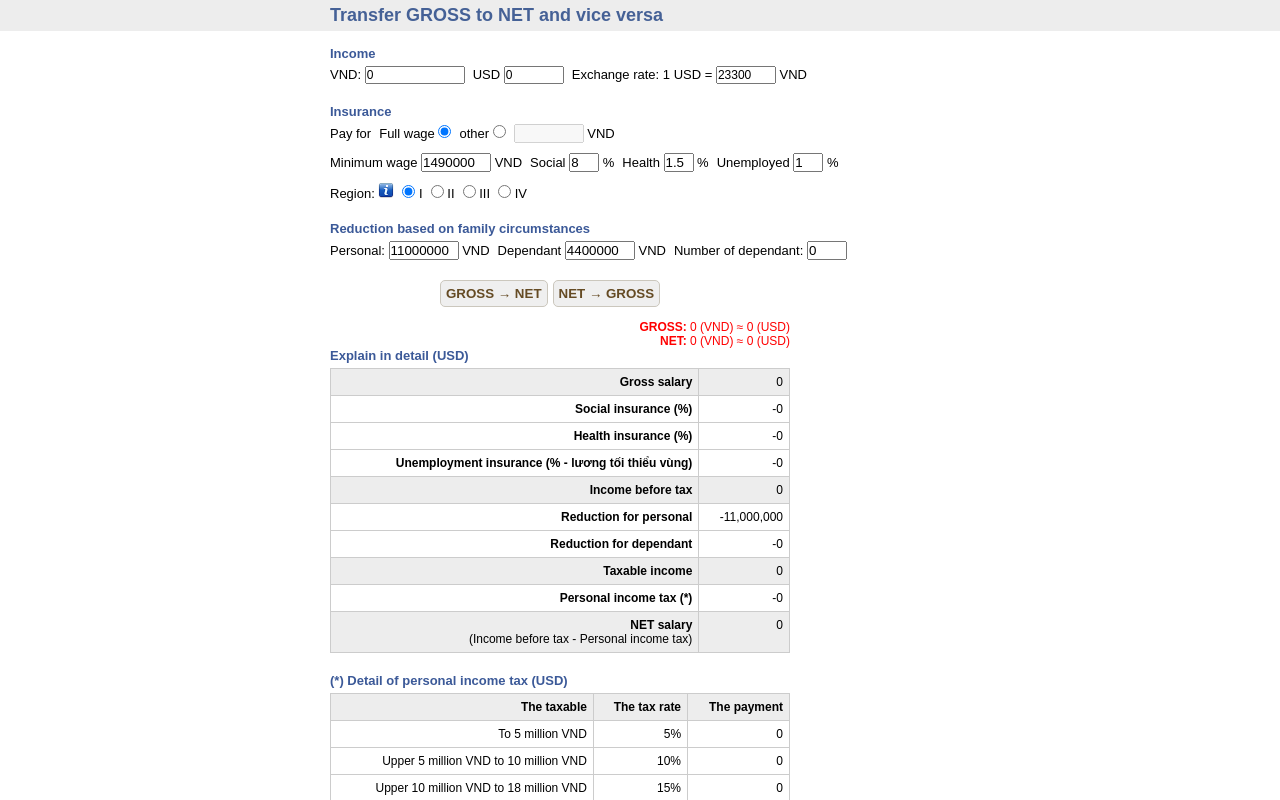
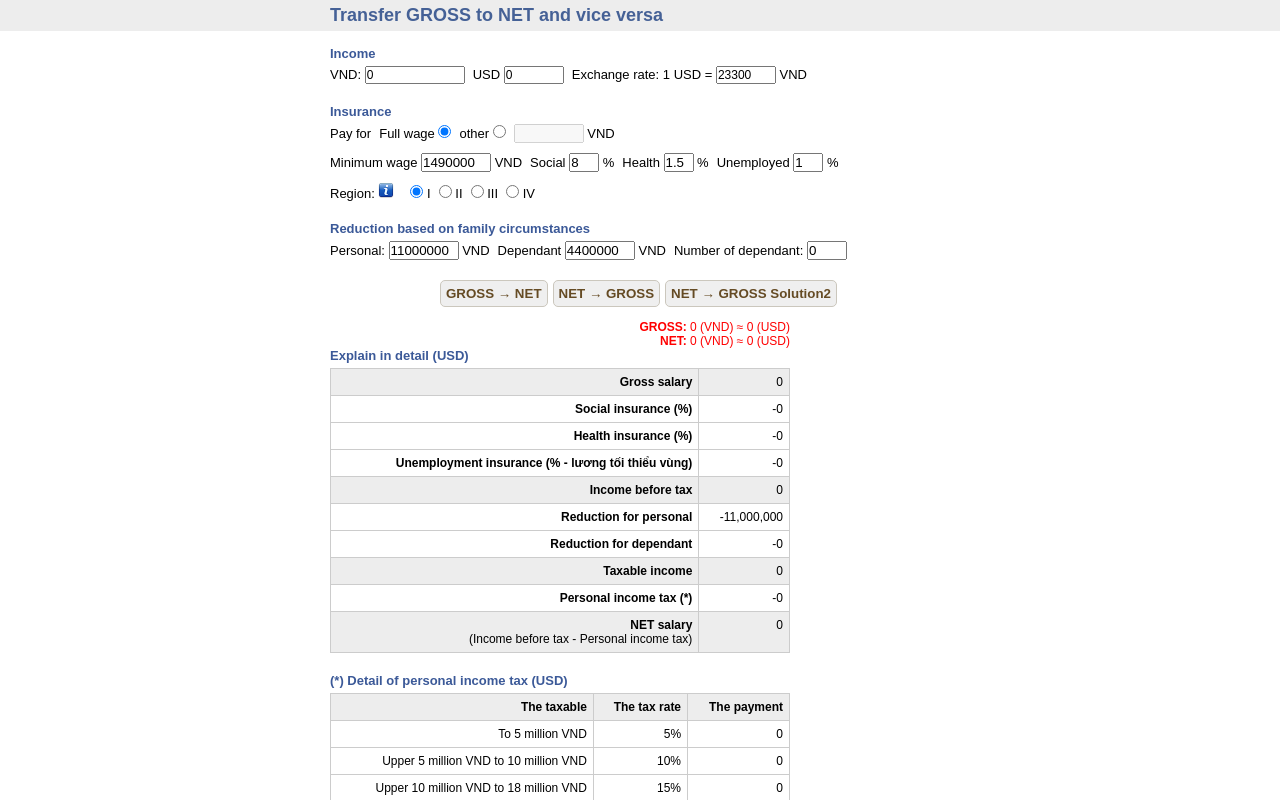
Before and after one commit to Tan-Tran/calculate_salary, a React (Create React App) app: page / in a window 1280 px wide. Shown: the top 800 px of the page. Built offline with nearby package versions, Linux system fonts and the light colour scheme.

Commit message:
update solution 2

```diff
--- a/src/App.js
+++ b/src/App.js
@@ -25,9 +25,58 @@ function App() {
     });
   }
 
-  console.log(calculateNetToGrossByFormula({income: values.income, insurance: values.insurance, reduction: values.reduction}))
+  const[detailData, setDetailData] = useState(initialResult)
 
-  const[detailData, setDetailData] = useState(initialResult)
+  const calculateNetToGrossSolution2 = ({income, insurance, reduction}) =>{
+    const {totalGrossSalary,
+      socialInsurance,
+      healthInsurance,
+      unEmployedInsurance,
+      incomeBeforeTax,
+      taxableIncome,
+      detailPersonIncomeTax,
+      personalIncomeTax,
+      netSalary,
+      grossSalaryUsd,
+      netSalaryUsd,
+      socialInsuranceEmployerPay,
+      healthInsuranceEmployerPay,
+      unEmployedInsuranceEmployerPay
+    } = calculateNetToGrossByFormula({income: income, insurance: insurance, reduction: reduction})
+    setDetailData((previous) =>{
+      return{
+        ...previous,
+        explainDetail:{
+          grossSalary: totalGrossSalary,
+          socialInsurance: socialInsurance,
+          healthInsurance: healthInsurance,
+          unEmployedInsurance: unEmployedInsurance,
+          incomeBeforeTax: incomeBeforeTax,
+          taxableIncome: taxableIncome,
+          personalIncomeTax: personalIncomeTax,
+          netSalary: netSalary,
+          grossSalaryUsd: grossSalaryUsd,
+          netSalaryUsd: netSalaryUsd,
+          socialPercent: insurance.socialPercent,
+          healthPercent: insurance.healthPercent,
+          unEmployedPercent: insurance.unEmployedPercent,
+          reductionPersonal: +reduction.reductionPersonal,
+          reductionDependant: reduction.reductionDependant * reduction.numberOfDependent,
+        },
+        personIncomeTaxDetail: detailPersonIncomeTax,
+        employerPay: {
+          grossSalary: totalGrossSalary,
+          socialPercent: totalInsurancePercent.socialPercent - insurance.socialPercent,
+          socialInsurance: socialInsuranceEmployerPay,
+          healthPercent: totalInsurancePercent.healthPercent - insurance.healthPercent,
+          healthInsurance: healthInsuranceEmployerPay,
+          unEmployedPercent: totalInsurancePercent.unEmployedPercent - insurance.unEmployedPercent,
+          unEmployedInsurance: unEmployedInsuranceEmployerPay,
+          total: totalGrossSalary + socialInsuranceEmployerPay + healthInsuranceEmployerPay + unEmployedInsuranceEmployerPay
+        }
+      }
+    })
+  }
 
   const calculateNetToGross = ({income, insurance, reduction}) =>{
     let factor = 2;
@@ -66,7 +115,7 @@ function App() {
           socialPercent: insurance.socialPercent,
           healthPercent: insurance.healthPercent,
           unEmployedPercent: insurance.unEmployedPercent,
-          reductionPersonal: reduction.reductionPersonal,
+          reductionPersonal: +reduction.reductionPersonal,
           reductionDependant: reduction.reductionDependant * reduction.numberOfDependent,
         },
         personIncomeTaxDetail: detailPersonIncomeTax,
@@ -118,7 +167,7 @@ function App() {
           healthPercent: insurance.healthPercent,
           unEmployedPercent: insurance.unEmployedPercent,
           reductionPersonal: reduction.reductionPersonal,
-          reductionDependant: reduction.reductionDependant * reduction.numberOfDependent,
+          reductionDependant: +reduction.reductionDependant * reduction.numberOfDependent,
         },
         personIncomeTaxDetail: detailPersonIncomeTax,
         employerPay: {
@@ -146,6 +195,7 @@ function App() {
           updateData = {updateDataHandler}
           calculateGrossToNet = {() => calculateGrossToNet({income: values.income, insurance: values.insurance, reduction: values.reduction})}
           calculateNetToGross = {() => calculateNetToGross({income: values.income, insurance: values.insurance, reduction: values.reduction})}
+          calculateNetToGrossSolution2 = {() => calculateNetToGrossSolution2({income: values.income, insurance: values.insurance, reduction: values.reduction})}
         />
         <ShowResult
           explainDetailData = {detailData.explainDetail}
--- a/src/components/InformationInput.js
+++ b/src/components/InformationInput.js
@@ -4,7 +4,7 @@ import Reduction from './Reduction'
 import Button from '../UI/Button'
 import classes from './InformationInput.module.css'
 
-const InformationInput = ({income, insurance, reduction, updateData, calculateGrossToNet, calculateNetToGross}) =>{
+const InformationInput = ({income, insurance, reduction, updateData, calculateGrossToNet, calculateNetToGross, calculateNetToGrossSolution2}) =>{
     const changeInputHandler = (field, data) =>{
         updateData(field, data)
     }
@@ -16,6 +16,7 @@ const InformationInput = ({income, insurance, reduction, updateData, calculateGr
             <div style={{marginLeft:'110px'}} className={classes.title} >
                 <Button onClick={calculateGrossToNet}>GROSS → NET</Button>
                 <Button onClick={calculateNetToGross}>NET → GROSS</Button>
+                <Button onClick={calculateNetToGrossSolution2}>NET → GROSS Solution2</Button>
             </div>
         </div>
     )
--- a/src/functions/calculateNetSalary.js
+++ b/src/functions/calculateNetSalary.js
@@ -6,29 +6,29 @@ import {calculateInsuranceEmployerPay} from './calculateInsuranceEmployerPay'
 
 export const calculateNetSalary = ({income, insurance, reduction}) =>{
   const totalGrossSalary = totalGrossSalaryVnd(income)
-  const socialInsurance = Math.ceil(calculateInsurance('socialPercent', insurance, income))
-  const healthInsurance = Math.ceil(calculateInsurance('healthPercent', insurance, income))
-  const unEmployedInsurance = Math.floor(calculateInsurance('unEmployedPercent', insurance, income))
+  const socialInsurance = calculateInsurance('socialPercent', insurance, income)
+  const healthInsurance = calculateInsurance('healthPercent', insurance, income)
+  const unEmployedInsurance = calculateInsurance('unEmployedPercent', insurance, income)
   const incomeBeforeTax = totalGrossSalary - socialInsurance - healthInsurance - unEmployedInsurance
   const taxableIncome = ((incomeBeforeTax - totalReductionFamily(reduction)) < 0)? 0: (incomeBeforeTax - totalReductionFamily(reduction))
   const detailPersonIncomeTax = calculatePersonalIncomeTax(taxableIncome)
-  const personalIncomeTax = Math.floor(detailPersonIncomeTax.totalPersonIncomeTax)
-  const netSalary = Math.ceil(incomeBeforeTax - personalIncomeTax)
+  const personalIncomeTax = detailPersonIncomeTax.totalPersonIncomeTax
+  const netSalary = incomeBeforeTax - personalIncomeTax
   const grossSalaryUsd = totalGrossSalary / income.exchangeRate
   const netSalaryUsd = netSalary / income.exchangeRate;
   const socialInsuranceEmployerPay = calculateInsuranceEmployerPay('socialPercent', insurance, income)
   const healthInsuranceEmployerPay = calculateInsuranceEmployerPay('healthPercent', insurance, income)
   const unEmployedInsuranceEmployerPay = calculateInsuranceEmployerPay('unEmployedPercent', insurance, income)
   return{
-    totalGrossSalary: totalGrossSalary,
-    socialInsurance: socialInsurance,
-    healthInsurance: healthInsurance,
-    unEmployedInsurance: unEmployedInsurance,
-    incomeBeforeTax: incomeBeforeTax,
-    taxableIncome: taxableIncome,
+    totalGrossSalary: Math.ceil(totalGrossSalary),
+    socialInsurance: Math.ceil(socialInsurance),
+    healthInsurance: Math.ceil(healthInsurance),
+    unEmployedInsurance: Math.floor(unEmployedInsurance),
+    incomeBeforeTax: Math.floor(incomeBeforeTax),
+    taxableIncome: Math.floor(taxableIncome),
     detailPersonIncomeTax: detailPersonIncomeTax,
-    personalIncomeTax: personalIncomeTax,
-    netSalary: netSalary,
+    personalIncomeTax: Math.floor(personalIncomeTax),
+    netSalary: Math.ceil(netSalary),
     grossSalaryUsd: grossSalaryUsd,
     netSalaryUsd: netSalaryUsd,
     socialInsuranceEmployerPay: socialInsuranceEmployerPay,
--- a/src/functions/solution2/calculateNetToGrossByFormula.js
+++ b/src/functions/solution2/calculateNetToGrossByFormula.js
@@ -2,6 +2,7 @@ import {totalReductionFamily} from '../totalReductionFamily'
 import {totalGrossSalaryVnd} from '../totalGrossSalaryVnd'
 import {calculateIncomeBeforeTax} from './calculateIncomeBeforeTax'
 import {defaultInsurance} from '../../data/data'
+import {calculateNetSalary} from '../calculateNetSalary'
 
 export const calculateNetToGrossByFormula = ({income, insurance, reduction}) => {
     const netSalary =  totalGrossSalaryVnd(income)
@@ -16,15 +17,23 @@ export const calculateNetToGrossByFormula = ({income, insurance, reduction}) =>
     if(insurance.fullWage){
         if(convertIncome > 0){
             if(incomeBeforeTax < maximumInsuranceBaseOnMinimumWage){
-                return (incomeBeforeTax + totalReduction) / (1-((socialInsurancePercent + healthInsurancePercent + unEmployedInsurancePercent)/100))
+                const grossValue =  (incomeBeforeTax + totalReduction) / (1-((socialInsurancePercent + healthInsurancePercent + unEmployedInsurancePercent)/100))
+                income ={...income, VND: grossValue, USD: 0}
+                return calculateNetSalary({income: income, insurance: insurance, reduction: reduction})
             }else{
                 if(netSalary < maxGrossBaseOnMaximumUnEmployed){
-                    return (incomeBeforeTax + totalReduction + maximumInsuranceBaseOnMinimumWage * ((socialInsurancePercent + healthInsurancePercent)/100)) / (1-unEmployedInsurancePercent/100)
+                    const grossValue =  (incomeBeforeTax + totalReduction + maximumInsuranceBaseOnMinimumWage * ((socialInsurancePercent + healthInsurancePercent)/100)) / (1-unEmployedInsurancePercent/100)
+                    income ={...income, VND: grossValue, USD: 0}
+                    return calculateNetSalary({income: income, insurance: insurance, reduction: reduction})
                 }
             }
-            return incomeBeforeTax + totalReduction + maximumInsuranceBaseOnMinimumWage * ((socialInsurancePercent + healthInsurancePercent)/100) + insurance.region.maximumUnemployedInsurance
+            const grossValue = incomeBeforeTax + totalReduction + maximumInsuranceBaseOnMinimumWage * ((socialInsurancePercent + healthInsurancePercent)/100) + insurance.region.maximumUnemployedInsurance
+            income ={...income, VND: grossValue, USD: 0}
+            return calculateNetSalary({income: income, insurance: insurance, reduction: reduction})
         }
-        return netSalary / (1-((socialInsurancePercent + healthInsurancePercent + unEmployedInsurancePercent)/100))
+        const grossValue = netSalary / (1-((socialInsurancePercent + healthInsurancePercent + unEmployedInsurancePercent)/100))
+        income ={...income, VND: grossValue, USD: 0}
+        return calculateNetSalary({income: income, insurance: insurance, reduction: reduction})
     }else{
         const other = +insurance.other
         let socialInsurance = other * socialInsurancePercent / 100
@@ -36,20 +45,28 @@ export const calculateNetToGrossByFormula = ({income, insurance, reduction}) =>
                 healthInsurance =  maximumInsuranceBaseOnMinimumWage * healthInsurancePercent / 100
                 if(other > maxGrossBaseOnMaximumUnEmployed){
                     unEmployedInsurance = insurance.region.maximumUnemployedInsurance
-                    return incomeBeforeTax + totalReduction + socialInsurance + healthInsurance + unEmployedInsurance
+                    const grossValue = incomeBeforeTax + totalReduction + socialInsurance + healthInsurance + unEmployedInsurance
+                    income ={...income, VND: grossValue, USD: 0}
+                    return calculateNetSalary({income: income, insurance: insurance, reduction: reduction})
                 }
             }
-            return incomeBeforeTax + totalReduction + socialInsurance + healthInsurance + unEmployedInsurance
+            const grossValue = incomeBeforeTax + totalReduction + socialInsurance + healthInsurance + unEmployedInsurance
+            income ={...income, VND: grossValue, USD: 0}
+            return calculateNetSalary({income: income, insurance: insurance, reduction: reduction})
         }else{
             if(other > maximumInsuranceBaseOnMinimumWage){
                 socialInsurance =  maximumInsuranceBaseOnMinimumWage * socialInsurancePercent / 100
                 healthInsurance =  maximumInsuranceBaseOnMinimumWage * healthInsurancePercent / 100
                 if(other > maxGrossBaseOnMaximumUnEmployed){
                     unEmployedInsurance = insurance.region.maximumUnemployedInsurance
-                    return netSalary + socialInsurance + healthInsurance + unEmployedInsurance
+                    const grossValue =  netSalary + socialInsurance + healthInsurance + unEmployedInsurance
+                    income ={...income, VND: grossValue, USD: 0}
+                    return calculateNetSalary({income: income, insurance: insurance, reduction: reduction})
                 }
             }
-            return netSalary + socialInsurance + healthInsurance + unEmployedInsurance
+            const grossValue =  netSalary + socialInsurance + healthInsurance + unEmployedInsurance
+            income ={...income, VND: grossValue, USD: 0}
+            return calculateNetSalary({income: income, insurance: insurance, reduction: reduction})
         }
     }
 }
--- /dev/null
+++ b/src/functions/validates/validateNumber.js
@@ -0,0 +1,5 @@
+
+const validateNumber = (inputValue) => {
+    return !isNaN(inputValue) && +inputValue >= 0
+}
+export default validateNumber
```
Also changed, not shown: src/components/Income.js (+14 -1 lines), src/components/Insurance.js (+14 -3 lines), src/components/Reduction.js (+14 -1 lines).
